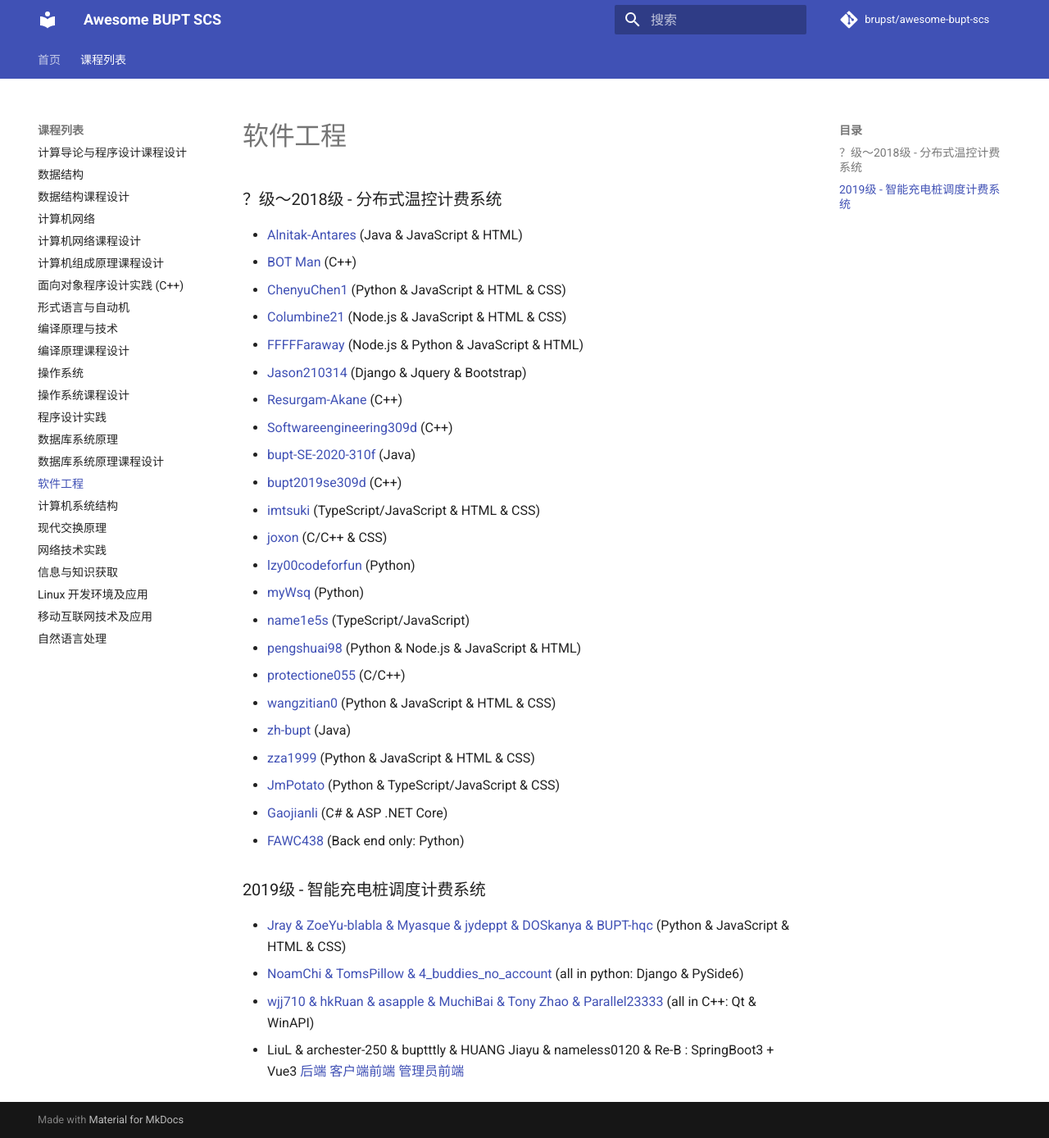
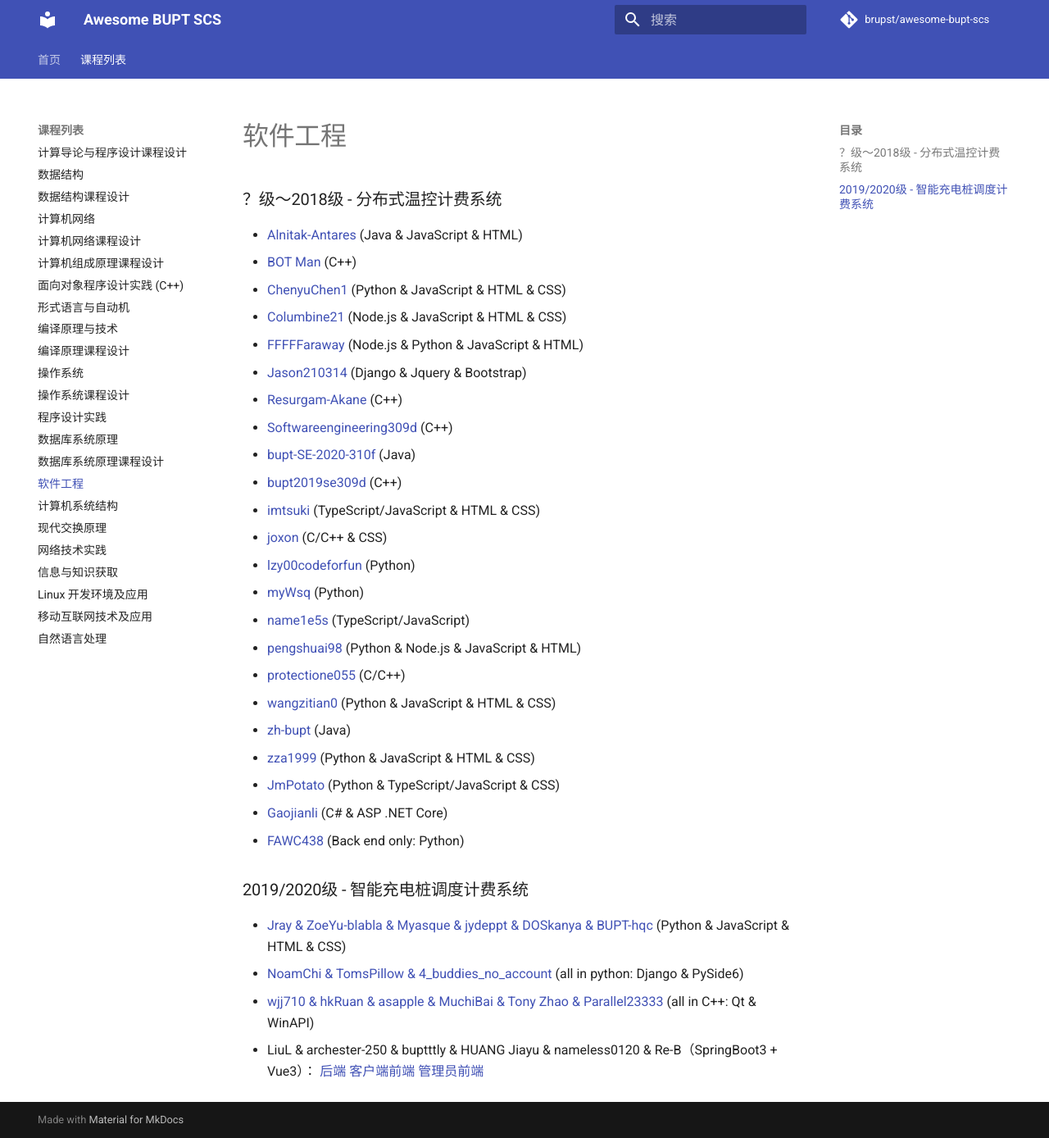
Before and after one commit to brupst/awesome-bupt-scs, an MkDocs documentation site: the page built from projects/Software-Engineering.md, in a window 1280 px wide and 1388 px high. Shown: the whole window at 82% size. Built offline with MkDocs 1.6.1 and Material for MkDocs 9.7.7, drawn with Linux system fonts in a browser that asks for light colours; comment, search, counter and statistics services are not loaded.

Commit message:
update sp23 hw

```diff
--- a/projects/Software-Engineering.md
+++ b/projects/Software-Engineering.md
@@ -26,9 +26,9 @@
 * [Gaojianli](https://github.com/Gaojianli/software-engineering-web-backend/) (C# & ASP .NET Core)
 * [FAWC438](https://github.com/FAWC438/Hotel-Air-Conditioning-Dispatching-System) (Back end only: Python)
 
-### 2019级 - 智能充电桩调度计费系统
+### 2019/2020级 - 智能充电桩调度计费系统
 
 * [Jray & ZoeYu-blabla & Myasque & jydeppt & DOSkanya & BUPT-hqc](https://github.com/Jraaay/Charging-in-BUPT) (Python & JavaScript & HTML & CSS)
 * [NoamChi & TomsPillow & 4_buddies_no_account](https://github.com/PopChicken/acss_repo) (all in python: Django & PySide6)
 * [wjj710 & hkRuan & asapple & MuchiBai & Tony Zhao & Parallel23333](https://github.com/wjj710/Charging-Pile-System) (all in C++: Qt & WinAPI)
-* LiuL & archester-250 & buptttly & HUANG Jiayu & nameless0120 & Re-B : SpringBoot3 + Vue3 [后端](https://github.com/1475505/Awesome-Charging) [客户端前端]() [管理员前端]()
+* LiuL & archester-250 & buptttly & HUANG Jiayu & nameless0120 & Re-B（SpringBoot3 + Vue3）： [后端](https://github.com/1475505/Awesome-Charging)    [客户端前端](https://github.com/buptttly/Awesome-charging-Fe)    [管理员前端](https://github.com/1475505/Awesome-Charging-Admin-Fe)
```
Also changed, not shown: README.md (+1 -0 lines), projects/Advanced-Labs-in-Operating-Systems.md (+4 -0 lines), projects/Data-War-and-Data-Mining.md (added, +5 -0 lines).
